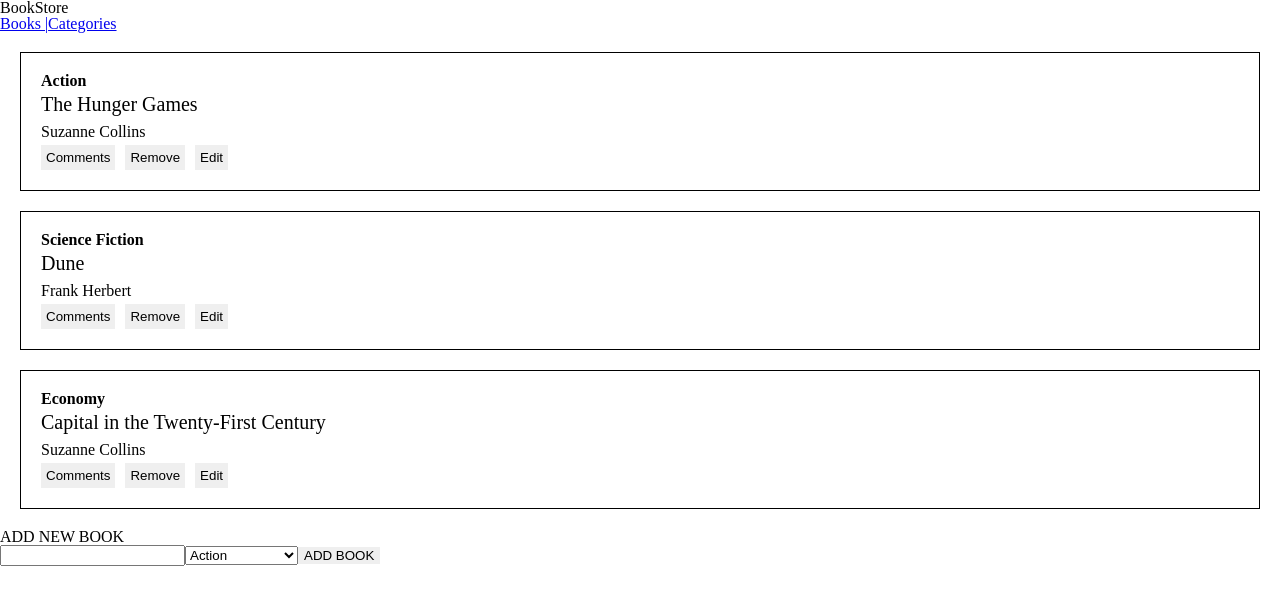
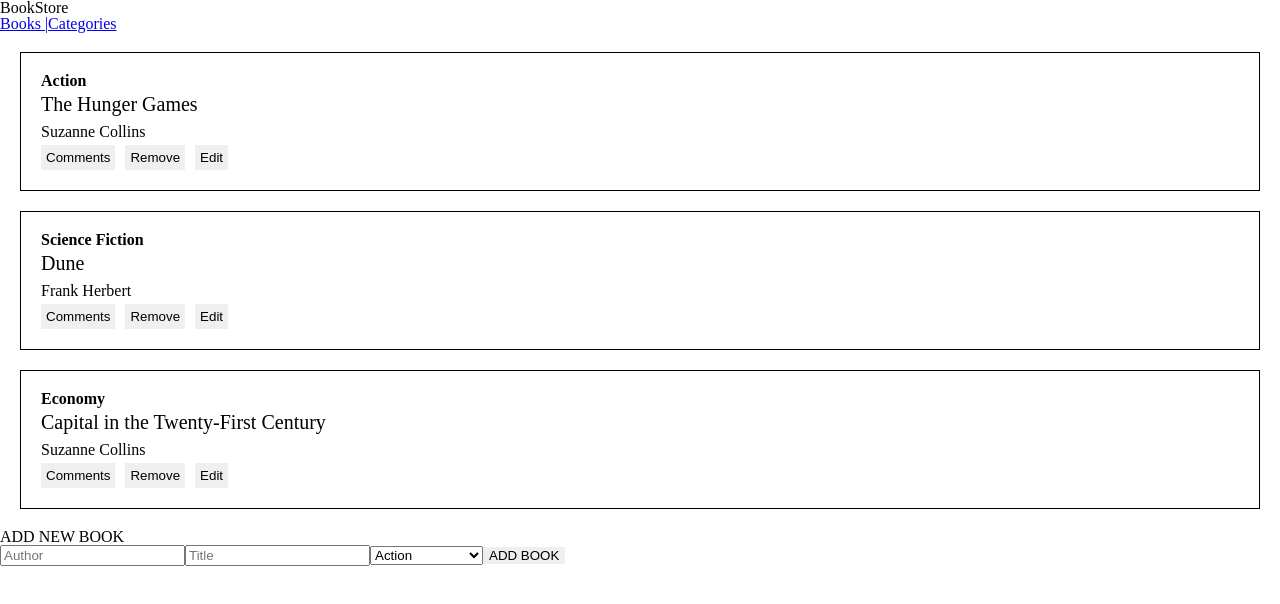
Before and after one commit to John-Arboleda/bookstore-app, a React (Create React App) app: page / in a window 1280 px wide. Shown: the top 604 px of the page. Built offline with nearby package versions, Linux system fonts and the light colour scheme.

Commit message:
Create function to add new books

```diff
--- a/package.json
+++ b/package.json
@@ -3,6 +3,7 @@
   "version": "0.1.0",
   "private": true,
   "dependencies": {
+    "@reduxjs/toolkit": "^1.8.1",
     "@testing-library/jest-dom": "^5.16.4",
     "@testing-library/react": "^13.1.1",
     "@testing-library/user-event": "^13.5.0",
@@ -13,6 +14,8 @@
     "react-redux": "^8.0.1",
     "react-router-dom": "^6.3.0",
     "react-scripts": "5.0.1",
+    "redux": "^4.2.0",
+    "redux-logger": "^3.0.6",
     "web-vitals": "^2.1.4"
   },
   "scripts": {
--- a/src/components/NewBook.js
+++ b/src/components/NewBook.js
@@ -1,16 +1,57 @@
-import React from 'react';
+// import useDispatch hook
+import { useDispatch } from 'react-redux';
+import nextId from 'react-id-generator';
+import React, { useState } from 'react';
+// import your Action Creators
+import { addBook } from '../redux/books/books';
 
 function NewBook() {
+  const [title, setTitle] = useState('');
+  const [author, setAuthor] = useState('');
+
+  const dispatch = useDispatch();
+
+  const AuthorHandler = (e) => {
+    setAuthor(e.target.value);
+  };
+
+  const TitleHandler = (e) => {
+    setTitle(e.target.value);
+  };
+
+  const submitBookToStore = (e) => {
+    e.preventDefault();
+    const newBook = {
+      id: nextId(),
+      title,
+      author,
+    };
+
+    // dispatch an action and pass it the newBook object (your action's payload)
+    dispatch(addBook(newBook));
+  };
   return (
     <form>
       <h2>ADD NEW BOOK</h2>
-      <input type="text" />
+      <input
+        type="text"
+        value={author}
+        onChange={AuthorHandler}
+        placeholder="Author"
+      />
+
+      <input
+        type="text"
+        value={title}
+        onChange={TitleHandler}
+        placeholder="Title"
+      />
       <select>
         <option value="Action">Action</option>
         <option value="Science Fiction">Science Fiction</option>
         <option value="Economy">Economy</option>
       </select>
-      <button type="submit">ADD BOOK</button>
+      <button type="submit" onClick={submitBookToStore}>ADD BOOK</button>
     </form>
   );
 }
--- a/src/index.js
+++ b/src/index.js
@@ -1,11 +1,14 @@
 import React from 'react';
 import ReactDOM from 'react-dom';
-// import './index.css';
+import { Provider } from 'react-redux';
+import store from './redux/configureStore';
 import App from './App';
 
 ReactDOM.render(
   <React.StrictMode>
-    <App />
+    <Provider store={store}>
+      <App />
+    </Provider>
   </React.StrictMode>,
   document.getElementById('root'),
 );
--- a/src/redux/configureStore.js
+++ b/src/redux/configureStore.js
@@ -1,15 +1,18 @@
-import { configureStore, combineReducers } from 'redux';
+import { combineReducers, applyMiddleware } from 'redux';
+import { configureStore } from '@reduxjs/toolkit';
+import logger from 'redux-logger';
 import booksReducer from './books/books';
 import categoriesReducer from './categories/categories';
 
-const reducer = combineReducers({
+const combReducer = combineReducers({
   booksReducer,
   categoriesReducer,
   // additional reducers could be added here
 });
 
 const store = configureStore(
-  reducer,
+  { reducer: combReducer },
+  applyMiddleware(logger),
 );
 
 export default store;
```
Also changed, not shown: 1 other file (tests, documents, lock files or other folders).
